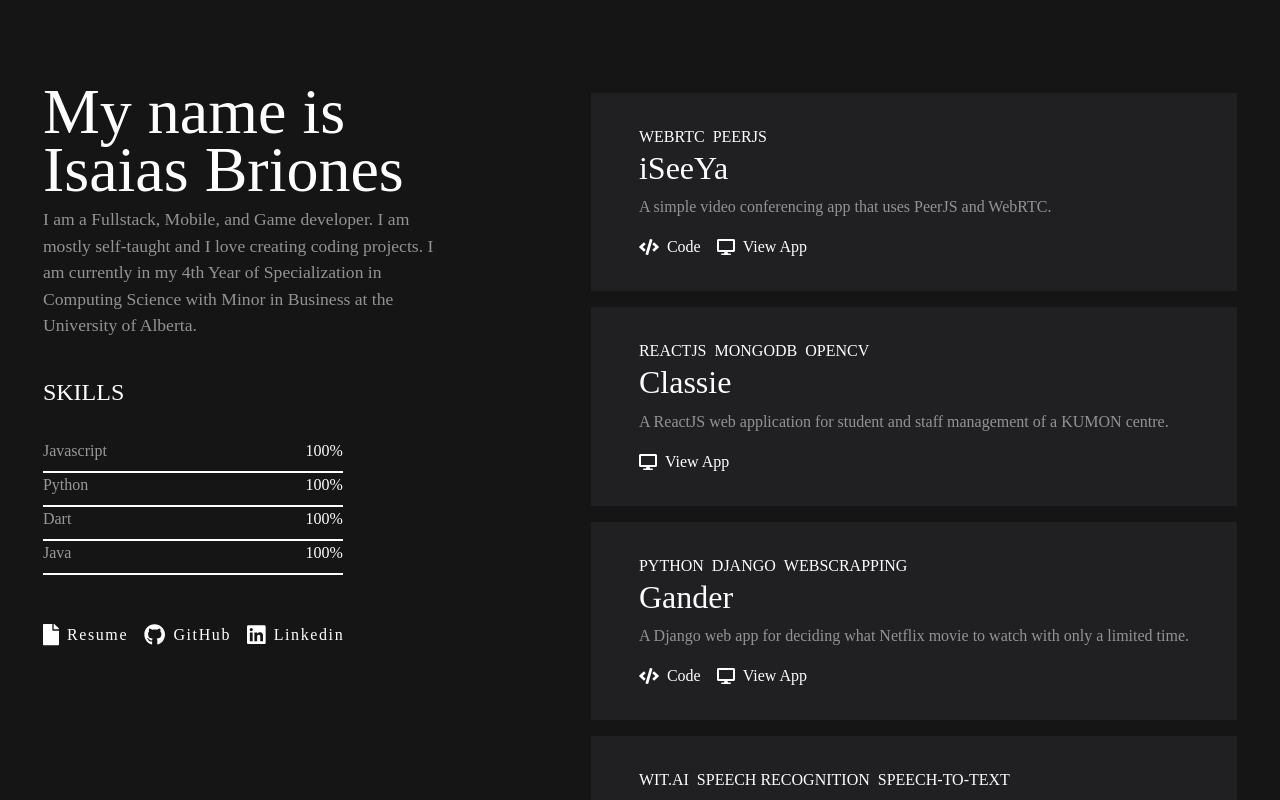
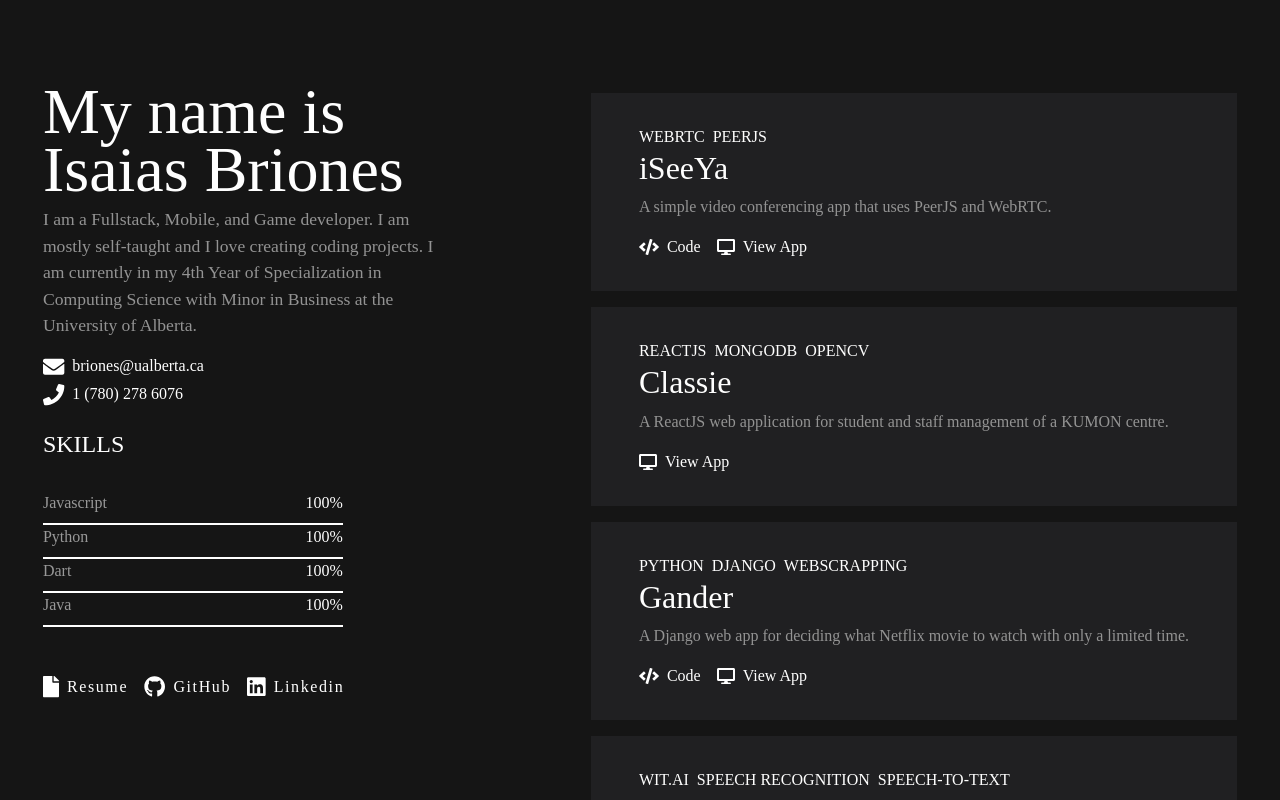
Before and after one commit to eesayas/portfolio, a Vue app: page / in a window 1280 px wide. Built offline with nearby package versions, Linux system fonts and the light colour scheme; a web font is replaced by a local one.

Commit message:
added contact info

```diff
--- a/src/components/About.vue
+++ b/src/components/About.vue
@@ -5,6 +5,14 @@
         I am a Fullstack, Mobile, and Game developer. I am mostly self-taught and I love creating coding projects.
         I am currently in my 4th Year of Specialization in Computing Science with Minor in Business at the University of Alberta.
     </p>
+    <a class="d-flex align-items-center" role="button" target="_blank" href="mailto:briones@ualberta.ca">
+        <font-awesome-icon :icon="['fas', 'envelope']" size="lg"/>
+        <span class="mx-2">briones@ualberta.ca</span>
+    </a>
+    <a class="d-flex align-items-center mt-1" role="button" target="_blank" href="sms:+1-780-278-6076">
+        <font-awesome-icon :icon="['fas', 'phone']" size="lg"/>
+        <span class="mx-2">1 (780) 278 6076</span>
+    </a>
 </div>
 </template>
 
--- a/src/main.js
+++ b/src/main.js
@@ -3,7 +3,7 @@ import App from './App.vue'
 import { BootstrapVue, IconsPlugin } from 'bootstrap-vue'
 import { library } from '@fortawesome/fontawesome-svg-core'
 import { faGithub, faLinkedin } from '@fortawesome/free-brands-svg-icons'
-import { faFile, faCode, faDesktop } from '@fortawesome/free-solid-svg-icons'
+import { faFile, faCode, faDesktop, faEnvelope, faPhone } from '@fortawesome/free-solid-svg-icons'
 import { FontAwesomeIcon } from '@fortawesome/vue-fontawesome'
 
 library.add(faGithub)
@@ -11,6 +11,8 @@ library.add(faLinkedin)
 library.add(faFile)
 library.add(faCode)
 library.add(faDesktop)
+library.add(faEnvelope)
+library.add(faPhone)
 
 Vue.component('font-awesome-icon', FontAwesomeIcon)
 
```
